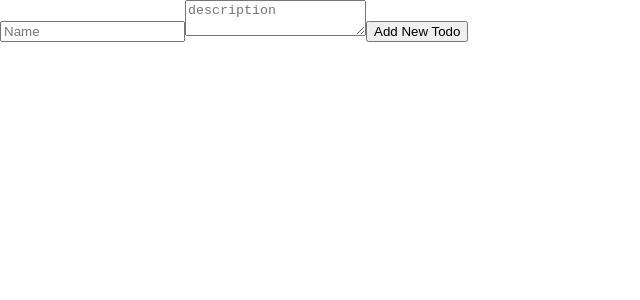
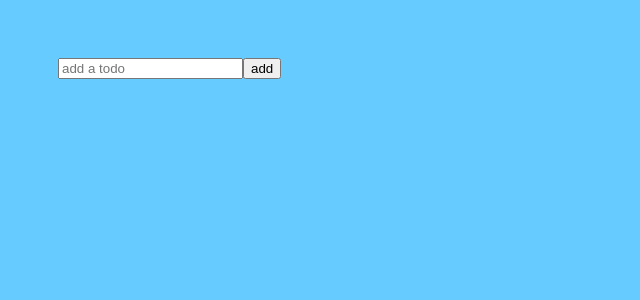
Before and after one commit to BrandonAllenGreen/react-todo-app, a React (Create React App) app: page / in a window 1280 px wide. Shown: the top 300 px of the page, without its empty margins (0-640 px from the left). Built offline with nearby package versions, Linux system fonts and the light colour scheme.

Commit message:
changed file structure. view is working

```diff
--- a/public/index.html
+++ b/public/index.html
@@ -1,40 +1,15 @@
 <!DOCTYPE html>
 <html lang="en">
-  <head>
-    <meta charset="utf-8">
-    <meta name="viewport" content="width=device-width, initial-scale=1, shrink-to-fit=no">
-    <meta name="theme-color" content="#000000">
-    <!--
-      manifest.json provides metadata used when your web app is added to the
-      homescreen on Android. See https://developers.google.com/web/fundamentals/engage-and-retain/web-app-manifest/
-    -->
-    <link rel="manifest" href="%PUBLIC_URL%/manifest.json">
-    <link rel="shortcut icon" href="%PUBLIC_URL%/favicon.ico">
-    <!--
-      Notice the use of %PUBLIC_URL% in the tags above.
-      It will be replaced with the URL of the `public` folder during the build.
-      Only files inside the `public` folder can be referenced from the HTML.
 
-      Unlike "/favicon.ico" or "favicon.ico", "%PUBLIC_URL%/favicon.ico" will
-      work correctly both with client-side routing and a non-root public URL.
-      Learn how to configure a non-root public URL by running `npm run build`.
-    -->
-    <title>React App</title>
-  </head>
-  <body>
-    <noscript>
-      You need to enable JavaScript to run this app.
-    </noscript>
-    <div id="root"></div>
-    <!--
-      This HTML file is a template.
-      If you open it directly in the browser, you will see an empty page.
+<head>
+  <meta charset="UTF-8">
+  <meta name="viewport" content="width=device-width, initial-scale=1.0">
+  <meta http-equiv="X-UA-Compatible" content="ie=edge">
+  <title>React Todo App</title>
+</head>
 
-      You can add webfonts, meta tags, or analytics to this file.
-      The build step will place the bundled scripts into the <body> tag.
+<body>
+  <div id="root"></div>
+</body>
 
-      To begin the development, run `npm start` or `yarn start`.
-      To create a production bundle, use `npm run build` or `yarn build`.
-    -->
-  </body>
 </html>
--- a/src/components/AddTodoForm.js
+++ /dev/null
@@ -1,38 +0,0 @@
-import React, { Component } from 'react';
-
-class AddTodoForm extends Component {
-  constructor(props) {
-    super(props);
-
-    this.nameRef = React.createRef();
-    this.descriptionRef = React.createRef();
-    this.createTodo = this.createTodo.bind(this);
-  }
-
-  // create new todo from form
-  createTodo(e) {
-    e.preventDefault();
-    const todo = {
-      name: this.nameRef.current.value,
-      description: this.descriptionRef.current.value
-    };
-    this.props.addTodo(todo);
-    e.currentTarget.reset();
-  }
-
-  render() {
-    return (
-      <form className="add-todo-form" onSubmit={this.createTodo}>
-        <input name="name" ref={this.nameRef} type="text" placeholder="Name" />
-        <textarea
-          name="description"
-          ref={this.descriptionRef}
-          placeholder="description"
-        />
-        <button type="submit">Add New Todo</button>
-      </form>
-    );
-  }
-}
-
-export default AddTodoForm;
--- a/src/components/App.js
+++ b/src/components/App.js
@@ -1,32 +1,41 @@
 import React, { Component } from 'react';
-import AddTodoForm from './AddTodoForm';
-import Todo from './Todo';
+import Todos from './Todos';
 
 class App extends Component {
-  state = {
-    todos: {}
-  };
+  constructor(props) {
+    super(props);
 
-  addTodo = todo => {
-    const todos = { ...this.state.todos };
-    todos[`todo${Date.now()}`] = todo;
-    this.setState({
-      todos: todos
+    this.state = {
+      todos: []
+    };
+    this.newTodoRef = React.createRef();
+    this.addTodo = this.addTodo.bind(this);
+  }
+
+  addTodo(e) {
+    e.preventDefault();
+    const newTask = {
+      text: this.newTodoRef.current.value,
+      key: Date.now()
+    };
+    this.setState(prevState => {
+      return {
+        todos: prevState.todos.concat(newTask)
+      };
     });
-  };
+    this.newTodoRef.current.value = '';
+  }
 
   render() {
     return (
-      <div className="">
-        <AddTodoForm addTodo={this.addTodo} />
-
-        <div className="">
-          <ul className="todos">
-            {Object.keys(this.state.todos).map(key => (
-              <Todo key={key} index={key} details={this.state.todos[key]} />
-            ))}
-          </ul>
+      <div className="todo-list-main">
+        <div className="header">
+          <form onSubmit={this.addTodo}>
+            <input ref={this.newTodoRef} placeholder="add a todo" />
+            <button type="submit">add</button>
+          </form>
         </div>
+        <Todos entries={this.state.todos} />
       </div>
     );
   }
--- a/src/components/Todo.js
+++ /dev/null
@@ -1,15 +0,0 @@
-import React, { Component } from 'react';
-
-class Todo extends Component {
-  render() {
-    const { name, description } = this.props.details;
-    return (
-      <li className="todo-item">
-        <h4 className="todo-name">{name}</h4>
-        <p>{description}</p>
-      </li>
-    );
-  }
-}
-
-export default Todo;
--- /dev/null
+++ b/src/components/Todos.js
@@ -0,0 +1,22 @@
+import React, { Component } from 'react';
+
+class Todos extends Component {
+  // constructor(props) {
+  //   super(props);
+
+  //   this.createTodos = this.createTodos.bind(this);
+  // }
+
+  createTodos(todo) {
+    return <li key={todo.key}>{todo.text}</li>;
+  }
+  klj;
+
+  render() {
+    const todos = this.props.entries;
+    const listTodos = todos.map(this.createTodos);
+    return <ul className="todo-list">{listTodos}</ul>;
+  }
+}
+
+export default Todos;
--- a/src/css/index.css
+++ b/src/css/index.css
@@ -1,5 +1,9 @@
 body {
-  margin: 0;
-  padding: 0;
-  font-family: sans-serif;
+  padding: 50px;
+  background-color: #66ccff;
 }
+
+#root {
+  display: flex;
+  justify-content: flex;
+}
```
Also changed, not shown: src/components/EditTodoForm.js (deleted, +0 -13 lines), src/components/TodoList.js (deleted, +0 -13 lines), public/manifest.json (deleted), 1 other file (tests, documents, lock files or other folders).
